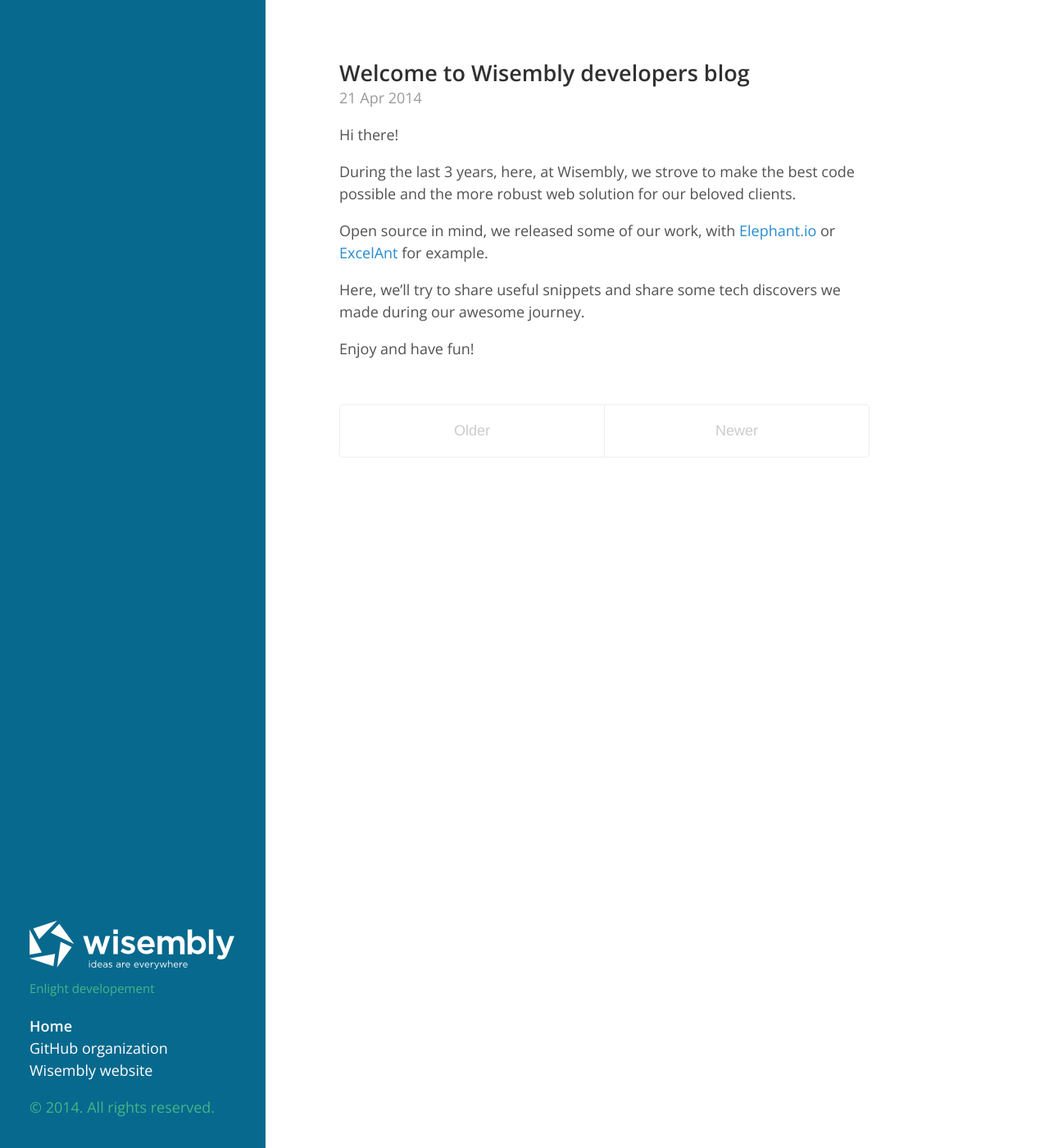
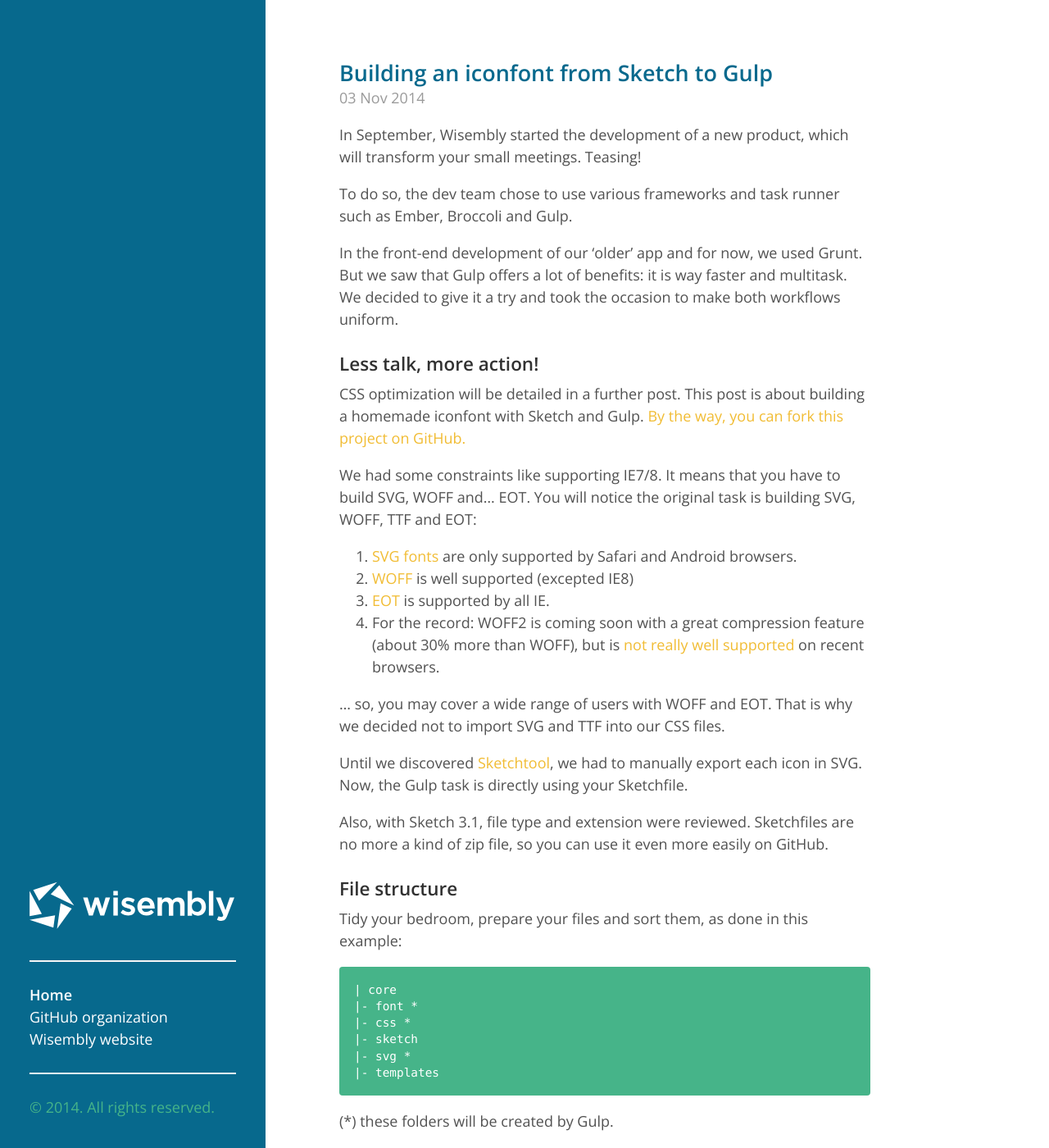
Before and after one commit to Wisembly/blog, a Jekyll site: the page built from index.html, in a window 1280 px wide and 1400 px high. Shown: the whole window at 82% size. Built offline with Jekyll 4.4.1, drawn with Linux system fonts in a browser that asks for light colours; Markdown is read by kramdown in place of the engine named in the settings; the list of posts is cut into pages by our own code; some of the changed text lies outside the part shown.

Commit message:
Added post and Wiz colors

```diff
--- a/_config.yml
+++ b/_config.yml
@@ -7,7 +7,7 @@
 
 # Setup
 title:              Wisembly
-tagline:            'Enlight developement'
+tagline:            'Ideas are everywhere'
 description:        'Random Wisembly developpers thoughts and more or less useful findings..'
 
 authors:
@@ -20,6 +20,14 @@
     twitter:        guillaumepotier
     github:         guillaumepotier
 
+  gabrielcousin:
+    name:           Gabriel Cousin
+    display_name:   gabrielcousin
+    gravatar:       f8847fb0b810b70d5fbc8f7b97c266b8
+    email:          gabriel@wisembly.com
+    twitter:        gabrielcousin
+    github:         gabrielcousin
+
 paginate:           5
 related_limit:      3
 
--- a/_includes/sidebar.html
+++ b/_includes/sidebar.html
@@ -28,39 +28,7 @@
       </g>
       <rect x="137.6" y="41.1" fill="#FFFFFF" width="5.7" height="5.7"/>
     </g>
-    <g>
-      <path fill="#FFFFFF" d="M115.5,80.9h-0.9v3.8c-0.5-0.7-1.2-1.3-2.4-1.3c-1.5,0-3,1.2-3,3.3c0,2.1,1.5,3.3,3,3.3
-        c1.2,0,1.9-0.6,2.4-1.4v1.3h0.9V80.9 M107.4,81.1h-1.1v1h1.1V81.1 M229.9,83.4c-1.8,0-3,1.5-3,3.3c0,2,1.4,3.3,3.2,3.3
-        c1.2,0,2-0.5,2.6-1.2l-0.6-0.5c-0.5,0.5-1.1,0.9-2,0.9c-1.1,0-2.1-0.8-2.2-2.1h5c0-0.1,0-0.2,0-0.3
-        C232.8,84.9,231.7,83.4,229.9,83.4 M218,83.4c-1.8,0-3,1.5-3,3.3c0,2,1.4,3.3,3.2,3.3c1.2,0,2-0.5,2.6-1.2l-0.6-0.5
-        c-0.5,0.5-1.1,0.9-2,0.9c-1.1,0-2.1-0.8-2.2-2.1h5c0-0.1,0-0.2,0-0.3C220.9,84.9,219.9,83.4,218,83.4 M180.8,83.4
-        c-1.8,0-3,1.5-3,3.3c0,2,1.4,3.3,3.2,3.3c1.2,0,2-0.5,2.6-1.2l-0.6-0.5c-0.5,0.5-1.1,0.9-2,0.9c-1.1,0-2.1-0.8-2.2-2.1h5
-        c0-0.1,0-0.2,0-0.3C183.8,84.9,182.7,83.4,180.8,83.4 M167.1,83.4c-1.8,0-3,1.5-3,3.3c0,2,1.4,3.3,3.2,3.3c1.2,0,2-0.5,2.6-1.2
-        l-0.6-0.5c-0.5,0.5-1.1,0.9-2,0.9c-1.1,0-2.1-0.8-2.2-2.1h5c0-0.1,0-0.2,0-0.3C170,84.9,169,83.4,167.1,83.4 M156.2,83.4
-        c-1.8,0-3,1.5-3,3.3c0,2,1.4,3.3,3.2,3.3c1.2,0,2-0.5,2.6-1.2l-0.6-0.5c-0.5,0.5-1.1,0.9-2,0.9c-1.1,0-2.1-0.8-2.2-2.1h5
-        c0-0.1,0-0.2,0-0.3C159.1,84.9,158,83.4,156.2,83.4 M120.3,83.4c-1.8,0-3,1.5-3,3.3c0,2,1.4,3.3,3.2,3.3c1.2,0,2-0.5,2.6-1.2
-        l-0.6-0.5c-0.5,0.5-1.1,0.9-2,0.9c-1.1,0-2.1-0.8-2.2-2.1h5c0-0.1,0-0.2,0-0.3C123.2,84.9,122.2,83.4,120.3,83.4 M226,83.4
-        c-1.1,0-2,0.7-2.5,1.8v-1.7h-0.9v6.3h0.9v-2.5c0-1.9,1.1-2.9,2.5-2.9h0.1v-1C226.1,83.4,226.1,83.4,226,83.4 M188.9,83.4
-        c-1.1,0-2,0.7-2.5,1.8v-1.7h-0.9v6.3h0.9v-2.5c0-1.9,1.1-2.9,2.5-2.9h0.1v-1C188.9,83.4,188.9,83.4,188.9,83.4 M152.2,83.4
-        c-1.1,0-2,0.7-2.5,1.8v-1.7h-0.9v6.3h0.9v-2.5c0-1.9,1.1-2.9,2.5-2.9h0.1v-1C152.3,83.4,152.3,83.4,152.2,83.4 M133.9,83.4
-        c-1.2,0-2.2,0.7-2.2,1.8v0c0,1.2,1.1,1.5,2.1,1.8c0.8,0.2,1.6,0.5,1.6,1.1v0c0,0.6-0.6,1-1.3,1c-0.7,0-1.5-0.3-2.2-0.8l-0.5,0.7
-        c0.7,0.6,1.7,0.9,2.6,0.9c1.3,0,2.3-0.7,2.3-1.9v0c0-1.1-1.1-1.5-2-1.8c-0.8-0.3-1.6-0.5-1.6-1.1v0c0-0.5,0.5-0.9,1.2-0.9
-        c0.6,0,1.3,0.2,1.9,0.6l0.4-0.7C135.5,83.7,134.7,83.4,133.9,83.4 M144.1,83.4c-0.9,0-1.6,0.2-2.3,0.5l0.3,0.8
-        c0.6-0.3,1.2-0.5,1.9-0.5c1.2,0,1.9,0.6,1.9,1.7v0.2c-0.6-0.2-1.1-0.3-1.9-0.3c-1.6,0-2.7,0.7-2.7,2.1c0,1.3,1.2,2,2.4,2
-        c1.1,0,1.8-0.5,2.3-1.1v1h0.9V86C146.8,84.3,145.9,83.4,144.1,83.4 M127.3,83.4c-0.9,0-1.6,0.2-2.3,0.5l0.3,0.8
-        c0.6-0.3,1.2-0.5,1.9-0.5c1.2,0,1.9,0.6,1.9,1.7v0.2c-0.6-0.2-1.1-0.3-1.9-0.3c-1.6,0-2.7,0.7-2.7,2.1c0,1.3,1.2,2,2.4,2
-        c1.1,0,1.8-0.5,2.3-1.1v1h0.9V86C130,84.3,129,83.4,127.3,83.4 M202.3,83.5h-0.8l-1.7,5.1l-1.7-5.1h-1l2.2,6.4h0.8l1.7-5l1.7,5
-        h0.8l2.2-6.4h-1l-1.7,5.1L202.3,83.5 M196.2,83.5L196.2,83.5 M196.3,83.5h-1l-2,5.3l-2.3-5.3h-1l2.9,6.3
-        c-0.4,0.9-0.7,1.2-1.3,1.2c-0.4,0-0.7-0.1-1-0.2l-0.3,0.7c0.4,0.2,0.8,0.3,1.3,0.3c1,0,1.6-0.5,2.1-1.8L196.3,83.5 M177.1,83.5
-        L177.1,83.5 M177.1,83.5h-1l-2.1,5.3l-2.1-5.3h-1l2.7,6.4h0.8L177.1,83.5 M107.3,83.5h-0.9v6.3h0.9V83.5 M127,89.2
-        c-0.9,0-1.6-0.5-1.6-1.3s0.7-1.3,1.8-1.3c0.8,0,1.4,0.1,1.9,0.3v0.6C129.1,88.5,128.1,89.2,127,89.2 M143.8,89.2
-        c-0.9,0-1.6-0.5-1.6-1.3s0.7-1.3,1.8-1.3c0.8,0,1.4,0.1,1.9,0.3v0.6C145.9,88.5,145,89.2,143.8,89.2 M112.3,89.1
-        c-1.2,0-2.2-1-2.2-2.5c0-1.5,1-2.4,2.2-2.4c1.2,0,2.3,1,2.3,2.4C114.6,88.1,113.5,89.1,112.3,89.1 M118.2,86.3
-        c0.1-1.2,1-2.2,2.1-2.2c1.3,0,1.9,1,2,2.2H118.2 M154.1,86.3c0.1-1.2,1-2.2,2.1-2.2c1.3,0,1.9,1,2,2.2H154.1 M165,86.3
-        c0.1-1.2,1-2.2,2.1-2.2c1.3,0,1.9,1,2,2.2H165 M178.8,86.3c0.1-1.2,1-2.2,2.1-2.2c1.3,0,1.9,1,2,2.2H178.8 M215.9,86.3
-        c0.1-1.2,1-2.2,2.1-2.2c1.3,0,1.9,1,2,2.2H215.9 M227.8,86.3c0.1-1.2,1-2.2,2.1-2.2c1.3,0,1.9,1,2,2.2H227.8 M208.9,80.9h-0.9
-        v8.9h0.9v-3.6c0-1.2,0.8-2,1.9-2c1.1,0,1.8,0.7,1.8,1.9v3.7h0.9v-3.9c0-1.5-0.9-2.5-2.4-2.5c-1.1,0-1.8,0.6-2.2,1.2V80.9"/>
-    </g>
+
     <g>
       <polygon fill="#FFFFFF" points="65.4,29.8 34.8,39.7 34.8,39.7 34.8,39.7 42.3,53.8 42.3,53.8 42.3,53.8 65.4,29.8 65.4,29.8
         "/>
@@ -75,8 +43,9 @@
 </svg>
 
       <h1>{{ site.title }}</h1>
-      <small>{{ site.tagline }}</small>
-      <!-- <p class="lead">{{ site.description }}</p> -->
+      <hr>
+      <!-- <small>{{ site.tagline }}</small>
+      <p class="lead">{{ site.description }}</p> -->
     </div>
 
     <ul class="sidebar-nav">
@@ -104,6 +73,7 @@
       <li class="sidebar-nav-item"><a href="{{ site.urls.corpo }}" target="_blank">Wisembly website</a></li>
     </ul>
 
+    <hr>
     <p>&copy; {{ site.time | date: '%Y' }}. All rights reserved.</p>
   </div>
 </div>
--- /dev/null
+++ b/_posts/2014-11-03-building-an-iconfont-from-sketch-to-gulp.markdown
@@ -0,0 +1,111 @@
+---
+layout:     post
+title:      "Building an iconfont from Sketch to Gulp"
+categories:
+  - frontend
+author:     gabrielcousin
+---
+
+In September, Wisembly started the development of a new product, which will transform your small meetings. Teasing!
+
+To do so, the dev team chose to use various frameworks and task runner such as Ember, Broccoli and Gulp.
+
+In the front-end development of our 'older' app and for now, we used Grunt. But we saw that Gulp offers a lot of benefits: it is way faster and multitask. We decided to give it a try and took the occasion to make both workflows uniform.
+
+### Less talk, more action!
+CSS optimization will be detailed in a further post. This post is about building a homemade iconfont with Sketch and Gulp. [By the way, you can fork this project on GitHub.](https://github.com/Wisembly/wisemblyiconfont)
+
+We had some constraints like supporting IE7/8. It means that you have to build SVG, WOFF and... EOT. You will notice the original task is building SVG, WOFF, TTF and EOT:
+
+1. [SVG fonts](http://caniuse.com/#feat=svg-fonts) are only supported by Safari and Android browsers.
+2. [WOFF](http://caniuse.com/#feat=woff) is well supported (excepted IE8)
+3. [EOT](http://caniuse.com/#feat=eot) is supported by all IE.
+4. For the record: WOFF2 is coming soon with a great compression feature (about 30% more than WOFF), but is [not really well supported](http://caniuse.com/#feat=woff2) on recent browsers.
+
+… so, you may cover a wide range of users with WOFF and EOT. That is why we decided not to import SVG and TTF into our CSS files.
+
+
+Until we discovered [Sketchtool](http://bohemiancoding.com/sketch/tool/), we had to manually export each icon in SVG. Now, the Gulp task is directly using your Sketchfile.
+
+Also, with Sketch 3.1, file type and extension were reviewed. Sketchfiles are no more a kind of zip file, so you can use it even more easily on GitHub.
+
+### File structure
+Tidy your bedroom, prepare your files and sort them, as done in this example:
+
+	| core
+	|- font *
+	|- css *
+	|- sketch
+	|- svg *
+	|- templates
+
+(*) these folders will be created by Gulp.
+
+### Plugins
+For our spectific task, we will used the following plugins:
+
+* gulp-sketch
+* gulp-iconfont
+* gulp-consolidate
+* gulp-loadash
+
+You need to have Sketch and Sketchtool installed.
+
+__Before you launch the task : get your Sketchfile ready by flattening your icons and be sure you have one artboard per icon.__
+
+### Script
+
+	gulp.task('webfont', function(){
+
+	return gulp.src('sketch/icons.sketch')
+	.pipe(sketch({
+		export: 'slices',
+		formats: 'svg',
+		compact: 'yes',
+		saveForWeb: 'yes'
+	}))
+	.pipe(gulp.dest('svg/'))
+	.pipe(iconfont({
+		fontName: 'icons',
+		appendCodepoints: false,
+		normalize: true,
+		centerHorizontally: true,
+		fontHeight: 100 // IMPORTANT
+	}))
+	.on('codepoints', function(codepoints, options) {
+		gulp.src('templates/icon-template.css')
+		.pipe(consolidate('lodash', {
+			glyphs: codepoints,
+			fontName: 'WisemblyIconfont',
+			fontPath: '/font/',
+			className: 'icon',
+		}))
+		.pipe(rename('icons.css'))
+		.pipe(gulp.dest('css/'));
+	})
+	.on('codepoints', function(codepoints, options) {
+		gulp.src('templates/icon-template-ie.css')
+		.pipe(consolidate('lodash', {
+			glyphs: codepoints,
+			fontName: 'Wisembly Iconfont',
+			fontPath: '/font/',
+			className: 'icon',
+		}))
+		.pipe(rename('icons-ie.css'))
+		.pipe(gulp.dest('css/'));
+	})
+	.pipe(gulp.dest('font/'));
+	});
+
+### Bonus
+You can do almost the same thing with an artboard of pictos! Have a look on these plugins:
+
+* gulp-sprites
+* gulp-svg2png (IE fallbacking)
+* gulp-imagemin
+
+Sure, HTML markup will need some changes… But you may consider this opportunity:
+
+* to clean your assets folder (FYI, we went from 1.5 Mo to 600 Ko, 4 files instead of 60),
+* to be 100% Retina ready thanks to SVG,
+* to improve performance, just because sprites.
--- a/public/css/poole.css
+++ b/public/css/poole.css
@@ -307,11 +307,7 @@
 }
 
 /* Blog post or page title */
-.page-title,
-.post-title,
-.post-title a {
-  color: #303030;
-}
+
 .page-title,
 .post-title {
   margin-top: 0;
--- a/public/css/wisembly.css
+++ b/public/css/wisembly.css
@@ -14,6 +14,10 @@
 .clearfix {
   clear: both;
   display: inline-block;
+}
+
+a {
+  color: #f1bc33;
 }
 
 /* Sidebar */
@@ -38,8 +42,28 @@
 
 
 /* Posts */
+
 .page, .post {
-  margin-bottom: 2em;
+  margin-bottom: 4em;
+}
+
+.post {
+  border-top: 1px solid #07698d;
+  padding-top: 4em;
+}
+
+.post:first-child {
+  border-top: 0;
+  padding-top: 0;
+}
+
+.post-title a{
+  color: #07698d;
+}
+
+pre {
+  color: #ffffff;
+  background: #46b489;
 }
 
 .author {
```
